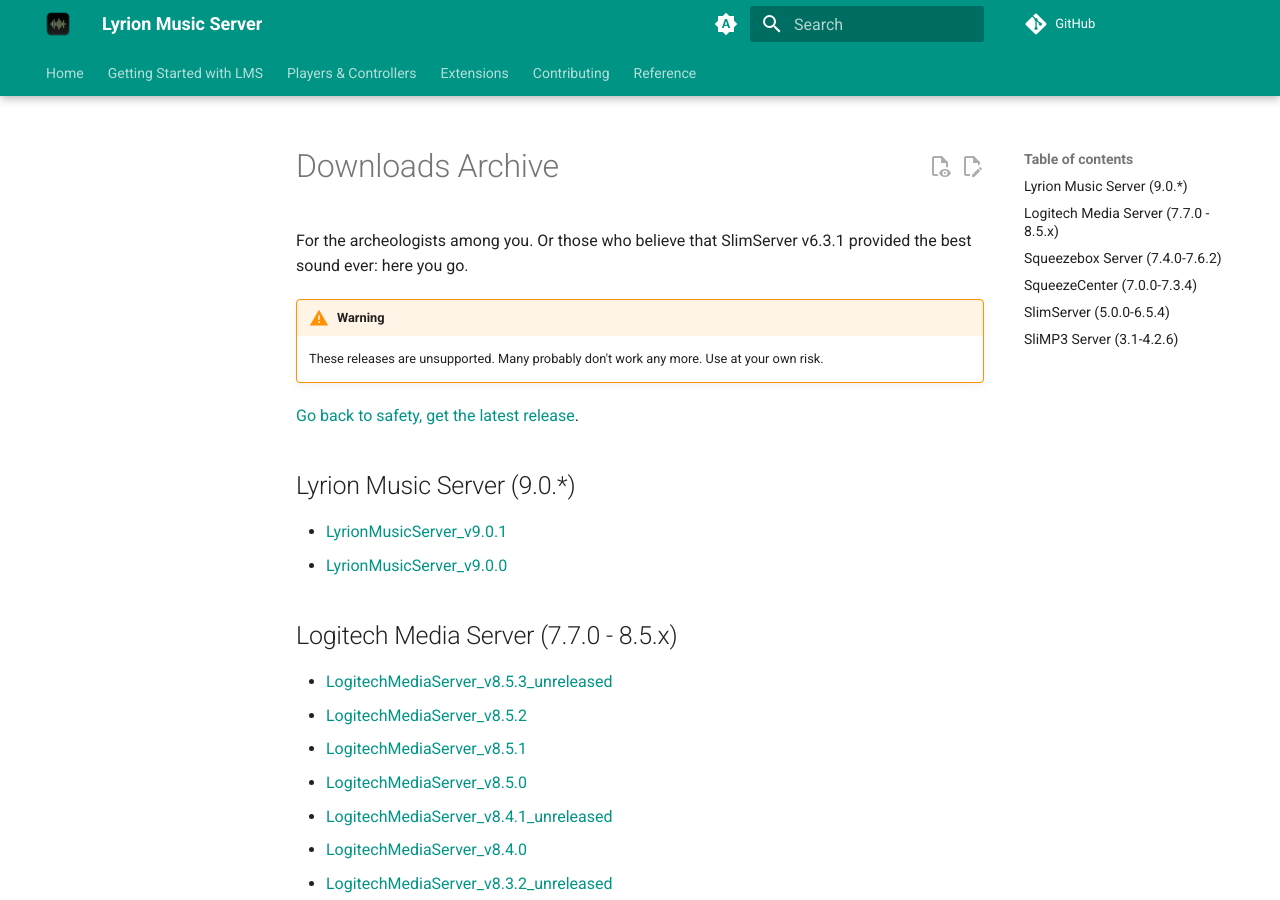
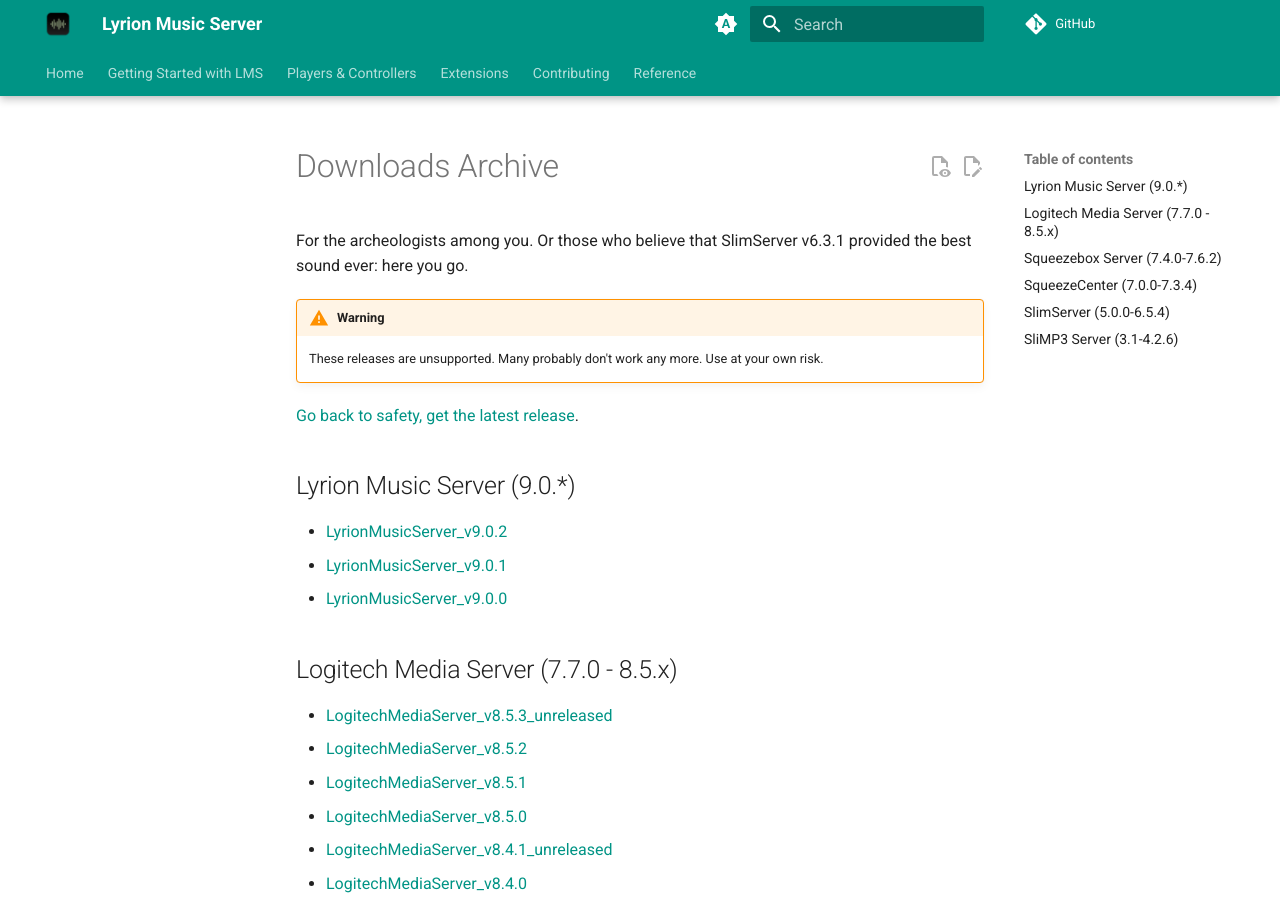
Before and after one commit to LMS-Community/lms-community.github.io, an MkDocs documentation site: the page built from docs/downloads/archive.md, in a window 1280 px wide and 900 px high. Built offline with MkDocs 1.6.1 and Material for MkDocs 9.7.7, drawn with Linux system fonts in a browser that asks for light colours; a script that is not in the unit is left out; plug-ins that fetch from the network failed and are left out; comment, search, counter and statistics services are not loaded.

Commit message:
Another v9.0.2 update

```diff
--- a/docs/downloads/archive.md
+++ b/docs/downloads/archive.md
@@ -11,6 +11,7 @@
 [Go back to safety, get the latest release](../getting-started/index.md).
 
 ## Lyrion Music Server (9.0.*)
+* [LyrionMusicServer_v9.0.2](listing.md?LyrionMusicServer_v9.0.2)
 * [LyrionMusicServer_v9.0.1](listing.md?LyrionMusicServer_v9.0.1)
 * [LyrionMusicServer_v9.0.0](listing.md?LyrionMusicServer_v9.0.0)
 
```
